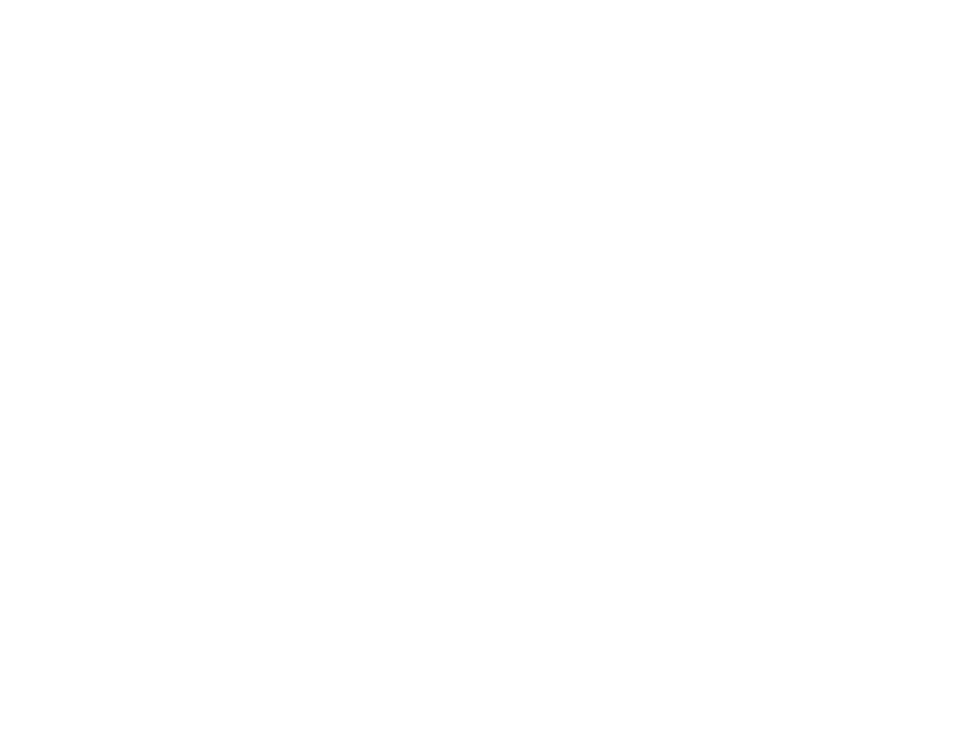
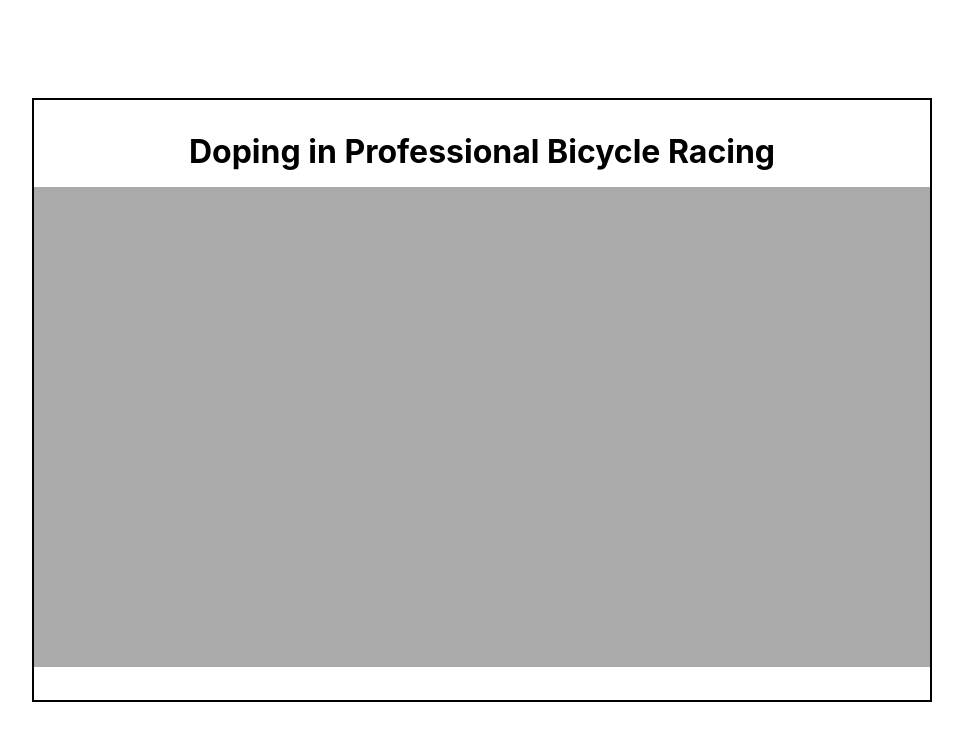
Before and after one commit to KevinOmega/ScatterPlot, a React (Create React App) app: page / in a window 1280 px wide. Shown: the top 740 px of the page, without its empty margins (158-1121 px from the left). Built offline with nearby package versions, Linux system fonts and the light colour scheme.

Commit message:
set up the enviroment

```diff
--- a/src/App.js
+++ b/src/App.js
@@ -1,5 +1,11 @@
+import Canvas from "./Canvas";
+
 function App() {
-  return <div className="App"></div>;
+  return (
+    <div className="App">
+      <Canvas />
+    </div>
+  );
 }
 
 export default App;
--- /dev/null
+++ b/src/Canvas.js
@@ -0,0 +1,18 @@
+import React from "react";
+import "./canvas.css";
+
+const Canvas = () => {
+
+
+
+  return (
+    <div className="app-center">
+      <div className="title">
+        <h1 id="#title">Doping in Professional Bicycle Racing</h1>
+      </div>
+      <div id="canvas-container"></div>
+    </div>
+  );
+};
+
+export default Canvas;
--- /dev/null
+++ b/src/canvas.css
@@ -0,0 +1,18 @@
+.app-center {
+  width: 70%;
+  height: 75vh;
+  border: 2px solid black;
+}
+
+.title {
+  width: 100%;
+  margin-top: 2rem;
+  text-align: center;
+}
+
+#canvas-container {
+  margin-top: 1rem;
+  background-color: #aaa;
+  width: 100%;
+  height: 80%;
+}
--- a/src/index.css
+++ b/src/index.css
@@ -1,13 +1,27 @@
+* {
+  margin: 0;
+  padding: 0;
+}
+
 body {
   margin: 0;
-  font-family: -apple-system, BlinkMacSystemFont, 'Segoe UI', 'Roboto', 'Oxygen',
-    'Ubuntu', 'Cantarell', 'Fira Sans', 'Droid Sans', 'Helvetica Neue',
+  padding: 0;
+  font-family: -apple-system, BlinkMacSystemFont, "Segoe UI", "Roboto", "Oxygen",
+    "Ubuntu", "Cantarell", "Fira Sans", "Droid Sans", "Helvetica Neue",
     sans-serif;
   -webkit-font-smoothing: antialiased;
   -moz-osx-font-smoothing: grayscale;
 }
 
 code {
-  font-family: source-code-pro, Menlo, Monaco, Consolas, 'Courier New',
+  font-family: source-code-pro, Menlo, Monaco, Consolas, "Courier New",
     monospace;
 }
+
+.App {
+  width: 100vw;
+  min-height: 100vh;
+  display: flex;
+  justify-content: center;
+  align-items: center;
+}
```
